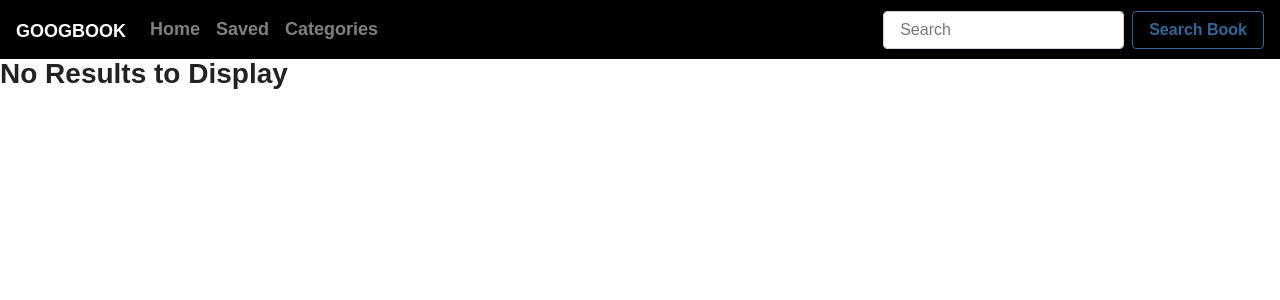
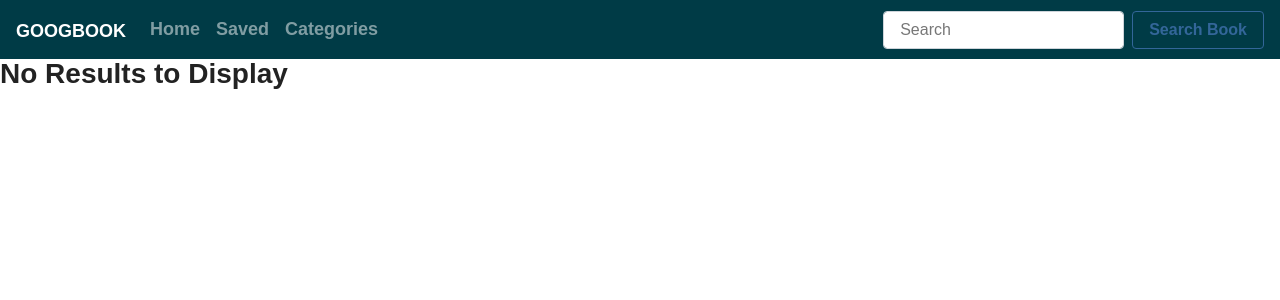
Before and after one commit to paveldarii/googbook, a React (Create React App) app in the folder client/: page / in a window 1280 px wide. Shown: the top 300 px of the page. Built offline with nearby package versions, Linux system fonts and the light colour scheme; a web font is replaced by a local one.

Commit message:
changed the styling of the navbar

```diff
--- a/client/src/components/Nav/index.js
+++ b/client/src/components/Nav/index.js
@@ -4,7 +4,7 @@ import { Navbar, Nav, Form, FormControl, Button } from "react-bootstrap";
 function Navigation() {
   const [query, setQuery] = useState("");
   return (
-    <Navbar bg="dark" variant="dark">
+    <Navbar style={{ background: "#003B46" }} variant="dark">
       <Navbar.Brand href="/home">GoogBook</Navbar.Brand>
       <Nav className="mr-auto">
         <Nav.Link href="/home">Home</Nav.Link>
```
